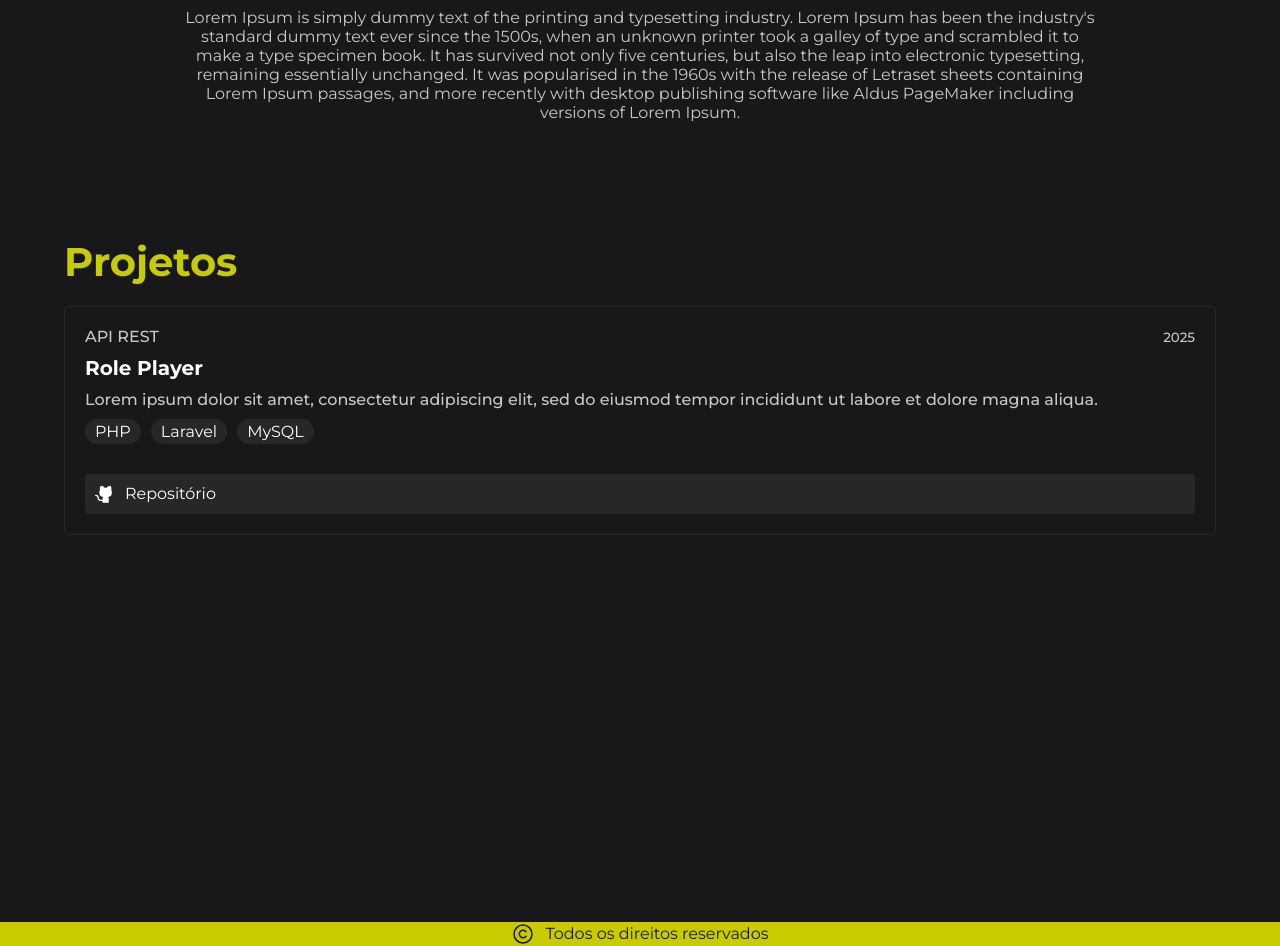
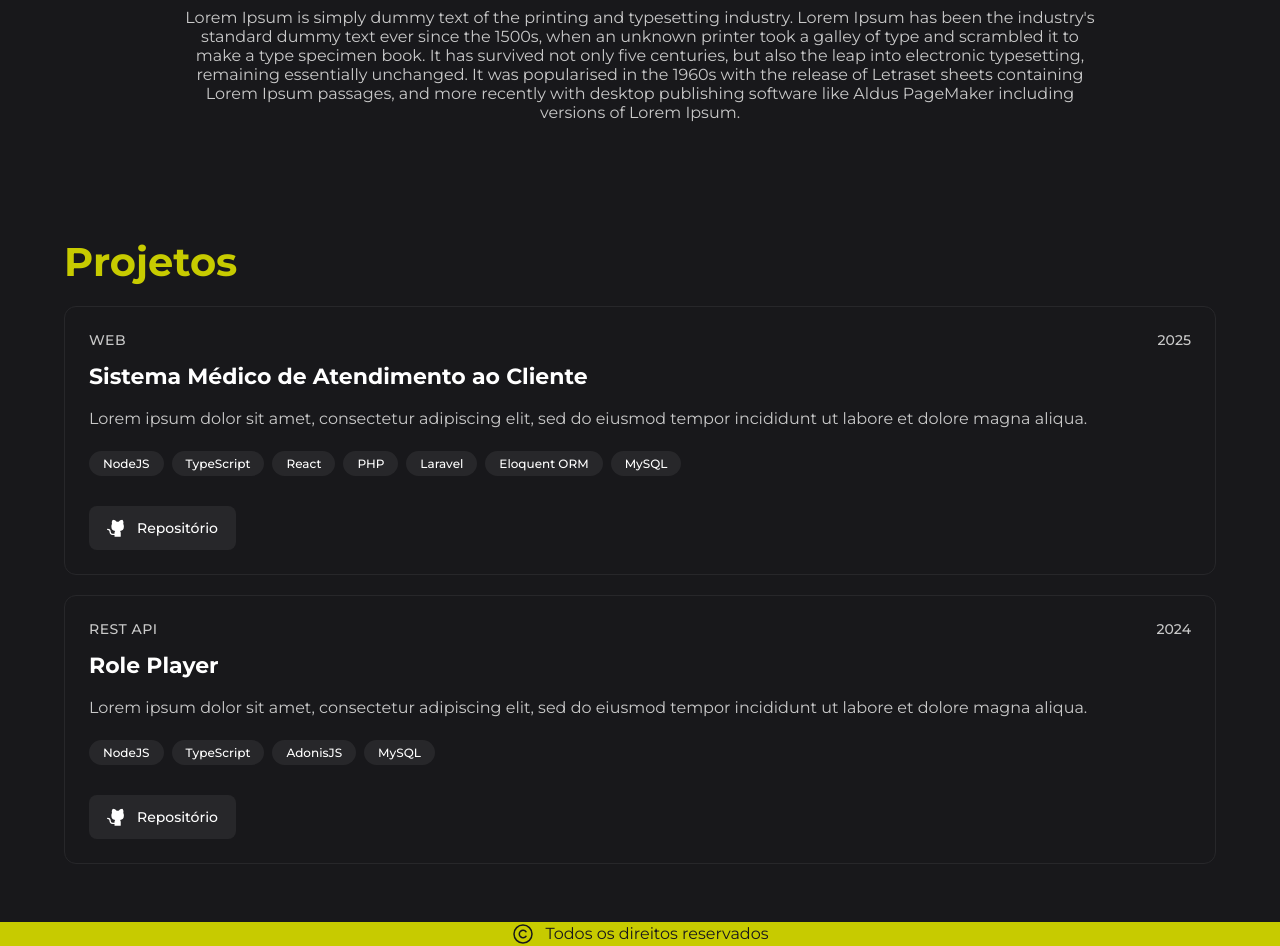
Before and after one commit to IanoMaciel/portfolio, a React (Vite) app: page / in a window 1280 px wide. Shown: the part 1084-2030 px from the top of the page. Built offline with nearby package versions, Linux system fonts and the light colour scheme.

Commit message:
feat: criação da página de Projetos

```diff
--- a/src/components/Card/index.tsx
+++ b/src/components/Card/index.tsx
@@ -1,40 +1,45 @@
 import { GithubLogoIcon } from "@phosphor-icons/react";
 import * as S from "./styles";
 
-// interface ICardProps {
-//   type: string;
-//   year: string;
-//   title: string;
-//   description: string;
-//   skill: [];
-//   link: string;
-// }
+interface ICardProps {
+  type: string;
+  year: string;
+  title: string;
+  description: string;
+  skills: string[];
+  repositoryLink: string;
+}
 
-export default function Card() {
+export default function Card({
+  type,
+  year,
+  title,
+  description,
+  skills,
+  repositoryLink
+}: ICardProps) {
   return (
     <S.Container>
       <S.ContentColumn>
         <S.ContentLine>
-          <S.Type>API REST</S.Type>
-          <S.Date>2025</S.Date>
+          <S.Type>{type}</S.Type>
+          <S.Date>{year}</S.Date>
         </S.ContentLine>
 
-        <S.Title>Role Player</S.Title>
-        <S.Description>
-          Lorem ipsum dolor sit amet, consectetur adipiscing elit, sed do eiusmod tempor incididunt ut labore et dolore magna aliqua.
-        </S.Description>
+        <S.Title>{title}</S.Title>
+        <S.Description>{description}</S.Description>
 
-        <div style={{ display: "flex", gap: "10px" }}>
-          <S.Chips>PHP</S.Chips>
-          <S.Chips>Laravel</S.Chips>
-          <S.Chips>MySQL</S.Chips>
-        </div>
+        <S.SkillsContainer>
+          {skills.map((skill, index) => (
+            <S.Chip key={index}>{skill}</S.Chip>
+          ))}
+        </S.SkillsContainer>
       </S.ContentColumn>
 
-      <S.Link href="#">
+      <S.RepositoryLink href={repositoryLink} target="_blank" rel="noopener noreferrer">
         <GithubLogoIcon size={20} weight="fill" />
         Repositório
-      </S.Link>
+      </S.RepositoryLink>
     </S.Container>
   );
 }
--- a/src/components/Card/styles.ts
+++ b/src/components/Card/styles.ts
@@ -1,67 +1,274 @@
 import styled from "styled-components";
+
+// Breakpoints
+const breakpoints = {
+  mobile: '480px',
+  tablet: '768px',
+  desktop: '1024px'
+};
 
 export const Container = styled.div`
   display: flex;
   flex-direction: column;
-  gap: 30px;;
+  gap: 24px;
   border: 1px solid ${(props) => props.theme.colors.tertiary};
-  padding: 20px;
-  border-radius: 4px;
+  padding: 16px;
+  border-radius: 8px;
+  transition: all 0.3s ease;
+  height: fit-content;
+
+  &:hover {
+    border-color: ${(props) => props.theme.colors.primary || props.theme.colors.white};
+    transform: translateY(-2px);
+    box-shadow: 0 4px 12px rgba(0, 0, 0, 0.15);
+  }
+
+  /* Mobile */
+  @media (max-width: ${breakpoints.mobile}) {
+    padding: 12px;
+    gap: 16px;
+    border-radius: 6px;
+  }
+
+  /* Tablet */
+  @media (min-width: ${breakpoints.mobile}) and (max-width: ${breakpoints.tablet}) {
+    padding: 18px;
+    gap: 20px;
+  }
+
+  /* Desktop */
+  @media (min-width: ${breakpoints.desktop}) {
+    padding: 24px;
+    gap: 30px;
+    border-radius: 12px;
+  }
+`;
+
+export const ContentColumn = styled.div`
+  display: flex;
+  flex-direction: column;
+  gap: 12px;
+
+  /* Mobile */
+  @media (max-width: ${breakpoints.mobile}) {
+    gap: 8px;
+  }
+
+  /* Desktop */
+  @media (min-width: ${breakpoints.desktop}) {
+    gap: 14px;
+  }
 `;
 
 export const ContentLine = styled.div`
   display: flex;
   justify-content: space-between;
   align-items: center;
-  /* width: 100%; */
-`;
+  flex-wrap: wrap;
+  gap: 8px;
 
-export const ContentColumn = styled.div`
-  display: flex;
-  flex-direction: column;
-  gap: 10px;
+  /* Mobile - Stack vertically on very small screens */
+  @media (max-width: 360px) {
+    flex-direction: column;
+    align-items: flex-start;
+    gap: 4px;
+  }
 `;
 
 export const Type = styled.span`
   font-weight: 500;
-  font-size: 16px;
+  font-size: 12px;
   color: ${(props) => props.theme.colors.gray};
+  text-transform: uppercase;
+  letter-spacing: 0.5px;
+
+  /* Mobile */
+  @media (max-width: ${breakpoints.mobile}) {
+    font-size: 11px;
+  }
+
+  /* Tablet */
+  @media (min-width: ${breakpoints.mobile}) and (max-width: ${breakpoints.tablet}) {
+    font-size: 13px;
+  }
+
+  /* Desktop */
+  @media (min-width: ${breakpoints.desktop}) {
+    font-size: 14px;
+  }
 `;
 
 export const Date = styled.small`
   font-weight: 500;
+  font-size: 12px;
   color: ${(props) => props.theme.colors.gray};
+
+  /* Mobile */
+  @media (max-width: ${breakpoints.mobile}) {
+    font-size: 11px;
+  }
+
+  /* Tablet */
+  @media (min-width: ${breakpoints.mobile}) and (max-width: ${breakpoints.tablet}) {
+    font-size: 13px;
+  }
+
+  /* Desktop */
+  @media (min-width: ${breakpoints.desktop}) {
+    font-size: 14px;
+  }
 `;
 
 export const Title = styled.h2`
   font-weight: 700;
-  font-size: 20px;
+  font-size: 18px;
   color: ${(props) => props.theme.colors.white};
+  margin: 0;
+  line-height: 1.3;
+
+  /* Mobile */
+  @media (max-width: ${breakpoints.mobile}) {
+    font-size: 16px;
+    line-height: 1.2;
+  }
+
+  /* Tablet */
+  @media (min-width: ${breakpoints.mobile}) and (max-width: ${breakpoints.tablet}) {
+    font-size: 19px;
+  }
+
+  /* Desktop */
+  @media (min-width: ${breakpoints.desktop}) {
+    font-size: 22px;
+  }
 `;
 
 export const Description = styled.p`
-  font-weight: 500;
-  font-size: 16px;
+  font-weight: 400;
+  font-size: 14px;
   color: ${(props) => props.theme.colors.gray};
+  line-height: 1.5;
+  margin: 0;
+
+  /* Mobile */
+  @media (max-width: ${breakpoints.mobile}) {
+    font-size: 13px;
+    line-height: 1.4;
+  }
+
+  /* Tablet */
+  @media (min-width: ${breakpoints.mobile}) and (max-width: ${breakpoints.tablet}) {
+    font-size: 15px;
+  }
+
+  /* Desktop */
+  @media (min-width: ${breakpoints.desktop}) {
+    font-size: 16px;
+    line-height: 1.6;
+  }
 `;
 
-export const Chips = styled.div`
-  background-color: ${(props) => props.theme.colors.tertiary};
-  color:${(props) => props.theme.colors.white};
-  padding: 3px 10px;
-  border-radius: 30px;
+export const SkillsContainer = styled.div`
+  display: flex;
+  flex-wrap: wrap;
+  gap: 6px;
+  margin-top: 4px;
+
+  /* Mobile */
+  @media (max-width: ${breakpoints.mobile}) {
+    gap: 4px;
+    margin-top: 2px;
+  }
+
+  /* Tablet */
+  @media (min-width: ${breakpoints.mobile}) and (max-width: ${breakpoints.tablet}) {
+    gap: 7px;
+  }
+
+  /* Desktop */
+  @media (min-width: ${breakpoints.desktop}) {
+    gap: 8px;
+    margin-top: 6px;
+  }
 `;
 
-export const Link = styled.a`
-  display: flex;
-  gap: 10px;
-  text-decoration: none;
-  padding: 10px;
+export const Chip = styled.span`
   background-color: ${(props) => props.theme.colors.tertiary};
-  color:${(props) => props.theme.colors.white};
-  border-radius: 4px;
-  transition: color 0.3s;
-  &:hover {
-    opacity: .7;
+  color: ${(props) => props.theme.colors.white};
+  padding: 3px 10px;
+  border-radius: 16px;
+  font-size: 11px;
+  font-weight: 500;
+  white-space: nowrap;
+
+  /* Mobile */
+  @media (max-width: ${breakpoints.mobile}) {
+    padding: 2px 8px;
+    font-size: 10px;
+    border-radius: 12px;
+  }
+
+  /* Tablet */
+  @media (min-width: ${breakpoints.mobile}) and (max-width: ${breakpoints.tablet}) {
+    padding: 4px 11px;
+    font-size: 12px;
+    border-radius: 18px;
+  }
+
+  /* Desktop */
+  @media (min-width: ${breakpoints.desktop}) {
+    padding: 5px 14px;
+    font-size: 12px;
+    border-radius: 20px;
   }
 `;
+
+export const RepositoryLink = styled.a`
+  display: flex;
+  align-items: center;
+  justify-content: center;
+  gap: 8px;
+  text-decoration: none;
+  padding: 10px 14px;
+  background-color: ${(props) => props.theme.colors.tertiary};
+  color: ${(props) => props.theme.colors.white};
+  border-radius: 6px;
+  transition: all 0.3s ease;
+  font-weight: 500;
+  font-size: 13px;
+  width: 100%;
+
+  &:hover {
+    opacity: 0.8;
+    transform: translateX(2px);
+  }
+
+  &:active {
+    transform: translateX(0);
+  }
+
+  /* Mobile */
+  @media (max-width: ${breakpoints.mobile}) {
+    padding: 8px 12px;
+    font-size: 12px;
+    gap: 6px;
+    border-radius: 4px;
+  }
+
+  /* Tablet */
+  @media (min-width: ${breakpoints.mobile}) and (max-width: ${breakpoints.tablet}) {
+    padding: 11px 16px;
+    font-size: 14px;
+    gap: 9px;
+    width: fit-content;
+  }
+
+  /* Desktop */
+  @media (min-width: ${breakpoints.desktop}) {
+    padding: 12px 18px;
+    font-size: 14px;
+    gap: 10px;
+    border-radius: 8px;
+    width: fit-content;
+  }
+`;
--- /dev/null
+++ b/src/data/projectData.ts
@@ -0,0 +1,22 @@
+export const projectsData = [
+  {
+    id: 1,
+    type: "WEB",
+    year: "2025",
+    title: "Sistema Médico de Atendimento ao Cliente",
+    description:
+      "Lorem ipsum dolor sit amet, consectetur adipiscing elit, sed do eiusmod tempor incididunt ut labore et dolore magna aliqua.",
+    skills: ["NodeJS", "TypeScript", "React", "PHP", "Laravel", "Eloquent ORM", "MySQL"],
+    repositoryLink: "https://github.com/seu-usuario/projeto"
+  },
+  {
+    id: 2,
+    type: "REST API",
+    year: "2024",
+    title: "Role Player",
+    description:
+      "Lorem ipsum dolor sit amet, consectetur adipiscing elit, sed do eiusmod tempor incididunt ut labore et dolore magna aliqua.",
+    skills: ["NodeJS", "TypeScript", "AdonisJS", "MySQL"],
+    repositoryLink: "https://github.com/seu-usuario/role-player"
+  }
+];
--- a/src/pages/Project/index.tsx
+++ b/src/pages/Project/index.tsx
@@ -1,5 +1,6 @@
+import * as S from './styles';
 import Card from '../../components/Card';
-import * as S from './styles';
+import { projectsData } from '../../data/projectData';
 
 export default function Project() {
   return (
@@ -7,7 +8,18 @@ export default function Project() {
       <S.Header>
         <S.Title>Projetos</S.Title>
       </S.Header>
-      <Card />
+      {projectsData.map((project, index) => (
+        <Card
+          key={index}
+          type={project.type}
+          year={project.year}
+          title={project.title}
+          description={project.description}
+          skills={project.skills}
+          repositoryLink={project.repositoryLink}
+        />
+      ))}
+
     </S.Container>
   );
 }
```
